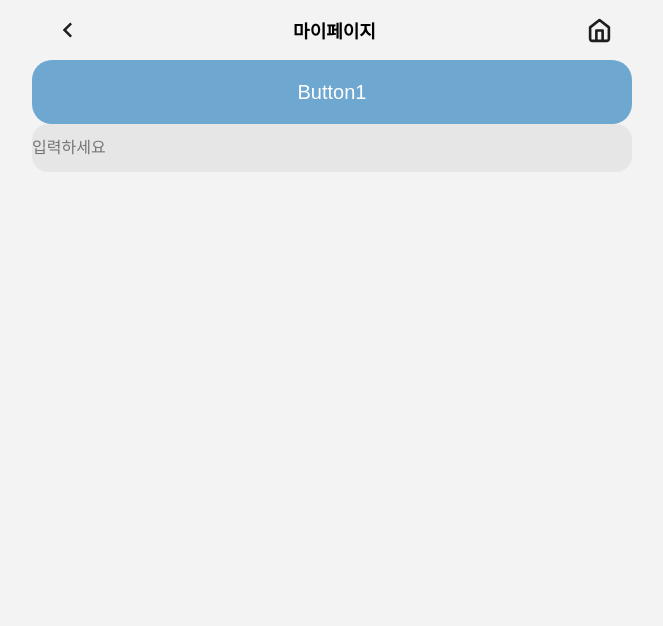
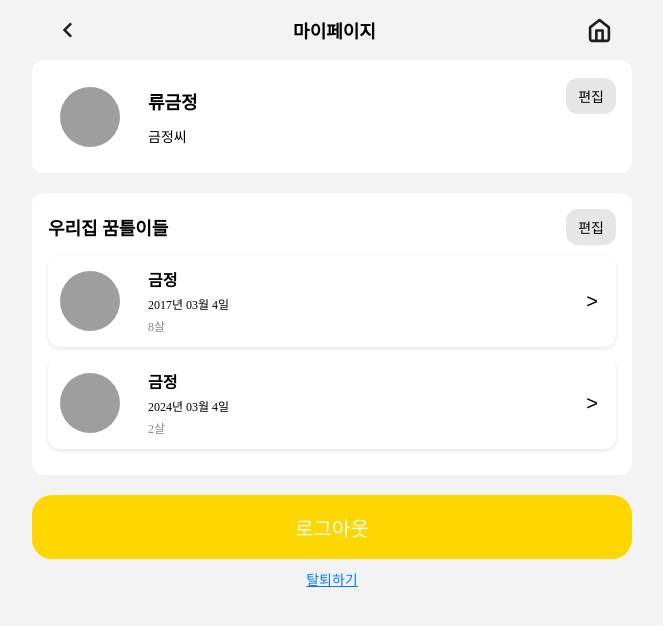
Before and after one commit to fbgjung/KKUMTEUL-FE, a React (Vite) app: page /mypage in a window 1280 px wide. Shown: the top 626 px of the page, without its empty margins (308-971 px from the left). Built offline with nearby package versions, Linux system fonts and the light colour scheme; grey boxes are pictures that could not be loaded.

Commit message:
Feat: 마이페이지 메인 구현
마이페이지 첫 페이지 구현

```diff
--- a/src/pages/MyPage/index.tsx
+++ b/src/pages/MyPage/index.tsx
@@ -1,15 +1,199 @@
-// import styled from 'styled-components';
-import {Container, Button, Input} from '../../styles/globalStyles';
+import {Container, Button} from '../../styles/globalStyles';
 import Header from '../../components/layout/Header';
+import styled from "styled-components";
+import {useNavigate} from "react-router-dom";
 
 const Index = () => {
-    return(
+    const navigate = useNavigate();
+
+    const handleEditProfile = () => {
+        navigate('/edit-profile');
+    };
+
+    const handleEditChildrenProfile = () => {
+        navigate('/edit-children-profile');
+    };
+
+    const handleViewChildProfile = (childId: number) => {
+        navigate(`/child-profile/${childId}`);
+    };
+
+    const handleLogout = () => {
+        console.log('로그아웃');
+    };
+
+    const handleDeleteAccount = () => {
+        navigate('/delete-account');
+    };
+
+    return (
         <Container color="#f3f3f3">
-            <Header textcolor="#000000" color="#f3f3f3" nextBtnImageUrl="/assets/home.svg" title="마이페이지" nextPage='/'/>
-            <Button color="#FFFFFF" backcolor='#6EA7D0'>Button1</Button>
-            <Input placeholder="입력하세요" color="#6EA7D0" inputcolor='#E6E6E6'></Input>
+            <Header textcolor="#000000" color="#f3f3f3" nextBtnImageUrl="/assets/home.svg" title="마이페이지" nextPage="/"/>
+
+            <ProfileCard>
+                <ProfileContent>
+                    <ProfileImage src="/assets/userProfileImg.svg" alt="Profile"/>
+                    <ProfileInfo>
+                        <h3>류금정</h3>
+                        <p>금정씨</p>
+                    </ProfileInfo>
+                    <UserEditButton onClick={handleEditProfile}>편집</UserEditButton>
+                </ProfileContent>
+            </ProfileCard>
+
+            <ProfileCard>
+                <ProfileHeader>
+                    <ProfileTitle>우리집 꿈틀이들</ProfileTitle>
+                    <ChildEditButton onClick={handleEditChildrenProfile}>편집</ChildEditButton>
+                </ProfileHeader>
+                <Divider />
+                <ChildProfile>
+                    <ProfileImage src="/assets/childProfileImg1.svg" alt="Child1"/>
+                    <ChildInfo>
+                        <h4>금정</h4>
+                        <p>2017년 03월 4일</p>
+                        <AgeFont>8살</AgeFont>
+                    </ChildInfo>
+                    <ArrowButton onClick={() => handleViewChildProfile(1)}>{'>'}</ArrowButton>
+                </ChildProfile>
+
+                <ChildProfile>
+                    <ProfileImage src="/assets/childProfileImg2.svg" alt="Child2"/>
+                    <ChildInfo>
+                        <h4>금정</h4>
+                        <p>2024년 03월 4일</p>
+                        <AgeFont>2살</AgeFont>
+                    </ChildInfo>
+                    <ArrowButton onClick={() => handleViewChildProfile(2)}>{'>'}</ArrowButton>
+                </ChildProfile>
+            </ProfileCard>
+
+            <Button backcolor="#FFD700" color="#FFFFFF" onClick={handleLogout}>로그아웃</Button>
+            <DeleteAccount onClick={handleDeleteAccount}>탈퇴하기</DeleteAccount>
         </Container>
-    )
-}
+    );
+};
 
 export default Index;
+
+// 스타일링
+const ProfileCard = styled.div`
+    width: 600px;
+    background-color: white;
+    border-radius: 12px;
+    padding: 16px;
+    margin-bottom: 20px;
+`;
+
+const ProfileHeader = styled.div`
+    display: flex;
+    justify-content: space-between;
+    align-items: center;
+`;
+
+const ProfileContent = styled.div`
+    display: flex;
+    align-items: center;
+    justify-content: space-between;
+    padding: 0 12px;
+    position: relative;
+`;
+
+const ProfileImage = styled.img`
+    width: 60px;
+    height: 60px;
+    border-radius: 50%;
+    margin-right: 16px;
+`;
+
+const AgeFont = styled.p`
+    color: #888888;
+`;
+
+const ProfileInfo = styled.div`
+    flex-grow: 1;
+    display: flex;
+    flex-direction: column;
+    justify-content: flex-end;
+    align-items: flex-start;
+    margin-bottom: 11px;
+
+    h3 {
+        margin: 12px;
+        font-size: 18px;
+    }
+
+    p {
+        margin: 0 0 0 12px;
+        font-size: 14px;
+    }
+`;
+
+const UserEditButton = styled.button`
+    background-color: #e6e6e6;
+    border: none;
+    border-radius: 12px;
+    padding: 8px 12px;
+    font-size: 14px;
+    position: absolute;
+    top: 2px;
+    right: 0;
+`;
+
+const ChildEditButton = styled.button`
+    background-color: #e6e6e6;
+    border: none;
+    border-radius: 12px;
+    padding: 8px 12px;
+    font-size: 14px;
+`;
+
+const ProfileTitle = styled.h3`
+    font-size: 18px;
+    margin: 0;
+`;
+
+const Divider = styled.div`
+    margin-top: 10px;
+`;
+
+const ChildProfile = styled.div`
+    display: flex;
+    align-items: center;
+    justify-content: space-between;
+    margin-bottom: 10px;
+    padding: 12px;
+    background-color: white;
+    border-radius: 12px;
+    box-shadow: 0 2px 4px rgba(0, 0, 0, 0.1);
+`;
+
+const ChildInfo = styled.div`
+    flex-grow: 1;
+    margin-left: 12px;
+
+    h4 {
+        margin: 0;
+        font-size: 16px;
+    }
+
+    p {
+        margin: 4px 0 0 0;
+        font-size: 12px;
+    }
+`;
+
+const ArrowButton = styled.button`
+    background: none;
+    border: none;
+    font-size: 20px;
+`;
+
+const DeleteAccount = styled.p`
+    margin-top: 10px;
+    font-size: 14px;
+    text-align: center;
+    color: #007bff;
+    cursor: pointer;
+    text-decoration: underline;
+`;
--- a/src/styles/globalStyles.ts
+++ b/src/styles/globalStyles.ts
@@ -48,7 +48,7 @@ export const Button = styled.button<{color: string, backcolor: string}>`
   border-radius: 20px;
   background-color: ${({ backcolor }) => backcolor};
   color: ${({ color }) => color};
-  width: 100%;
+  width: 600px;
   font-size: 20px;
   height: 64px;
   &:focus {
@@ -60,7 +60,7 @@ export const Input  = styled.input<{color: string, inputcolor:string}>`
   border-radius: 16px;
   width: 100%;
   height: 48px;
-  margin 0 auto;
+  margin: 0 auto;
   border: none;
   &:focus {
     outline: 2px solid ${({ color }) => color};
```
